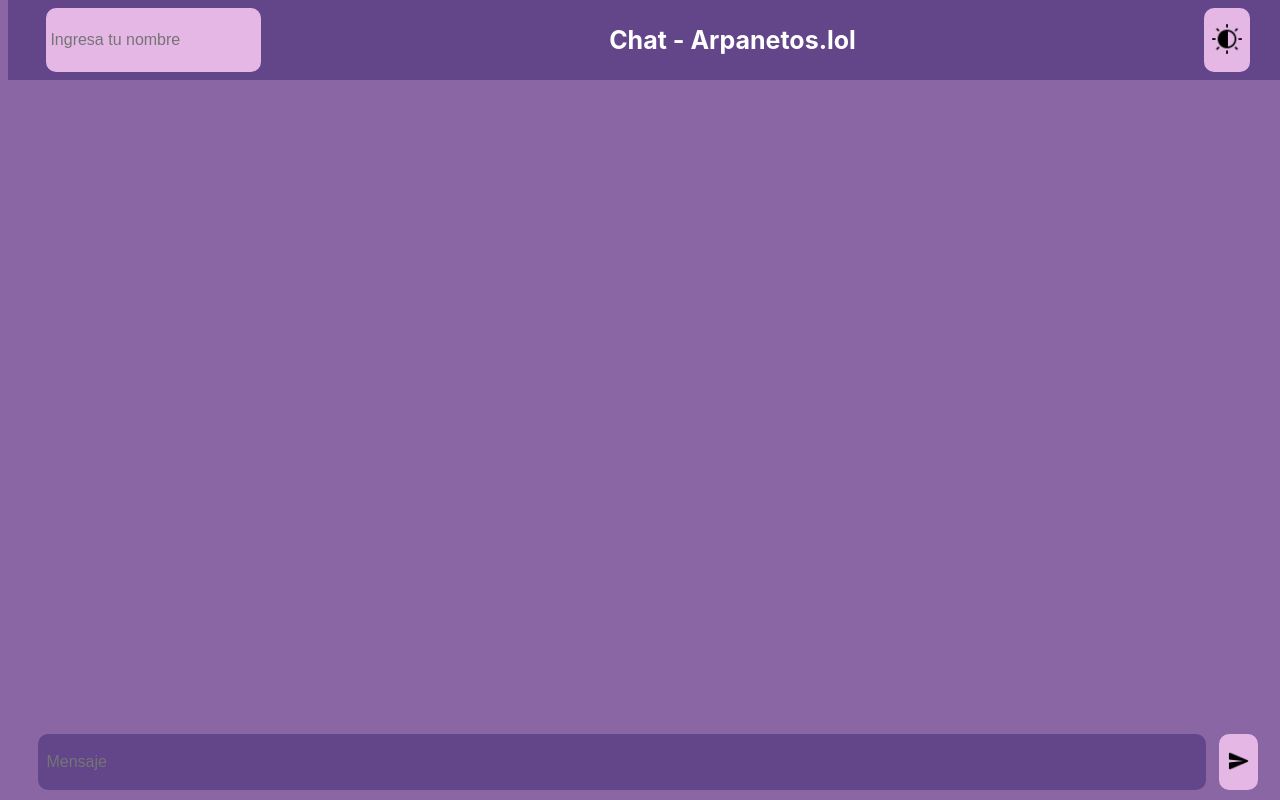
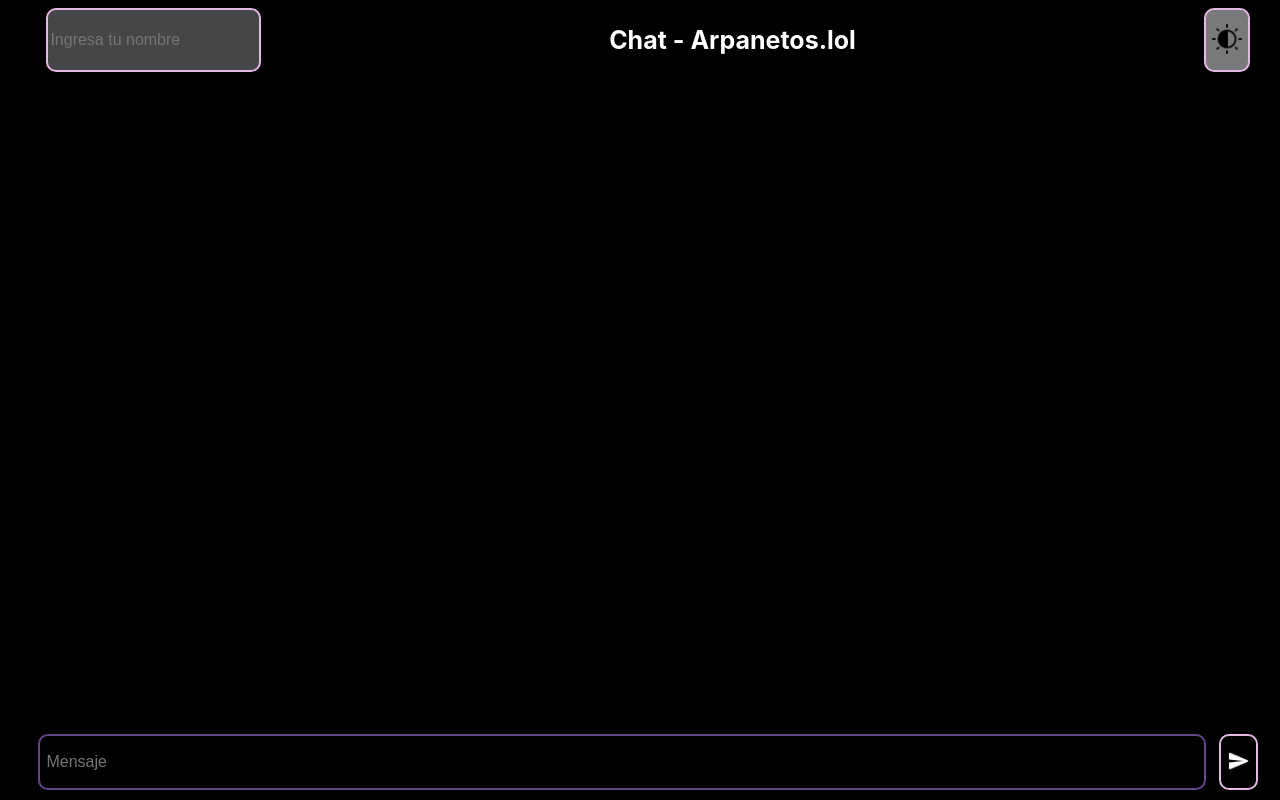
Before and after one commit to DANdelion-0908/JavaScript-Only, a plain HTML site: page index.html in a window 1280 px wide. Both pictures are taken after a click on the button 1226 px from the left and 40 px from the top of the page. Drawn offline with Linux system fonts and the light colour scheme; no server answers.

Commit message:
Add Dark/Light Mode

```diff
--- a/index.html
+++ b/index.html
@@ -21,6 +21,10 @@
         const ROYALPURPLE = "#7E5A9B";
         const ULTRAVIOLET = "#63458A";
         const VERONICA = "#9A48D0";
+
+        const BLACK = "#000000";
+        const GRAY = "#464646";
+        const LIGHTGRAY = "#7A7A7A"
 
         document.body.style.fontFamily = "Inter, sans-serif"
 
@@ -105,6 +109,10 @@
         sendImage.src = "resources/send.png"
         sendImage.style.width = "100%";
 
+        const sendImageDark = document.createElement("img");
+        sendImage.src = "resources/send-derechos.png"
+        sendImage.style.width = "100%";
+
         const sendButton = document.createElement("button");
         sendButton.appendChild(sendImage);
         sendButton.style.width = "3%";
@@ -122,10 +130,20 @@
         const messagesContainer = document.getElementById("MessagesContainer")
         messagesContainer.style.backgroundColor = POMPANDPOWER;
 
+        switchTheme();
         getMessages();
 
+        // Functions
+        themeButton.onclick = function() {
+            if (localStorage.getItem("theme") == "dark") {
+                localStorage.setItem("theme", "light")
+            } else {
+                localStorage.setItem("theme", "dark");
+            }
+            console.log(localStorage.getItem("theme"))
+            switchTheme();
+        }
 
-        // Functions
         sendButton.onclick = function() {
             let nameText = nameInput.value;
             let messageText = messageInput.value;
@@ -186,10 +204,10 @@
                 if (serverAnswer.ok) {
                     const messagesJson = await serverAnswer.json();
                     messagesContainer.innerHTML = ""
+
                     messagesJson.forEach(element => {
                         boxGenerator(element.username, element.message, element.created_at, element.id);
                     });
-                    document.body.scrollTop = document.body.scrollHeight;
 
                 } else {
                     console.log("No se pudieron obtener los mensajes.")
@@ -202,7 +220,8 @@
 
         function boxGenerator(nameShow, messageShow, timestampShow, idCheck) {
             const messageBox = document.createElement("div");
-            messageBox.style.backgroundColor = AFRICANVIOLET;
+
+
             messageBox.style.display = "flex";
             messageBox.style.borderRadius = "10px";
             messageBox.style.padding = "2%";
@@ -215,7 +234,6 @@
 
             const usernameBox = document.createElement("p");
             usernameBox.textContent = nameShow;
-            usernameBox.style.color = ULTRAVIOLET;
 
             const message = document.createElement("p");
             message.textContent = messageShow;
@@ -223,7 +241,16 @@
             const time = document.createElement("p");
             time.textContent = timestampShow;
             time.style.alignSelf = "flex-end";
-            time.style.color = ULTRAVIOLET;
+
+            if (localStorage.getItem("theme") == "light") {
+                messageBox.style.backgroundColor = AFRICANVIOLET;
+                time.style.color = ULTRAVIOLET;
+                usernameBox.style.color = ULTRAVIOLET;
+            } else {
+                messageBox.style.backgroundColor = GRAY;
+                time.style.color = VERONICA;
+                usernameBox.style.color = "white";
+            }
 
             messageBox.appendChild(usernameBox);
             messageBox.appendChild(message);
@@ -232,6 +259,36 @@
             messagesContainer.insertBefore(messageBox, messagesContainer.firstChild);
         }
 
+        function switchTheme() {
+            if (localStorage.getItem("theme") == "dark") {
+                header.style.backgroundColor = BLACK;
+                nameInput.style.backgroundColor = GRAY;
+                themeButton.style.backgroundColor = "#7A7A7A";
+                document.body.style.backgroundColor = BLACK;
+                messagesContainer.style.backgroundColor = BLACK;
+                messageInput.style.backgroundColor = BLACK;
+                sendButton.style.backgroundColor = BLACK;
+                sendButton.appendChild(sendImageDark);
+                getMessages();
+            } else {
+                header.style.backgroundColor = ULTRAVIOLET;
+                nameInput.style.backgroundColor = PINKLAVENDER;
+                themeButton.style.backgroundColor = "#E4B7E5";
+                document.body.style.backgroundColor = POMPANDPOWER;
+                messagesContainer.style.backgroundColor = POMPANDPOWER;
+                messageInput.style.backgroundColor = ULTRAVIOLET;
+                sendButton.style.backgroundColor = PINKLAVENDER;
+                sendButton.appendChild(sendImage);
+                getMessages();
+            }
+        }
+
+        function scrollToDivBottom() {
+            setTimeout(() => {
+                div.scrollTop = div.scrollHeight;
+            }, 0);
+        }
+
         let intervaloID = setInterval(getMessages, 5000);
     </script>
 </body>
```
